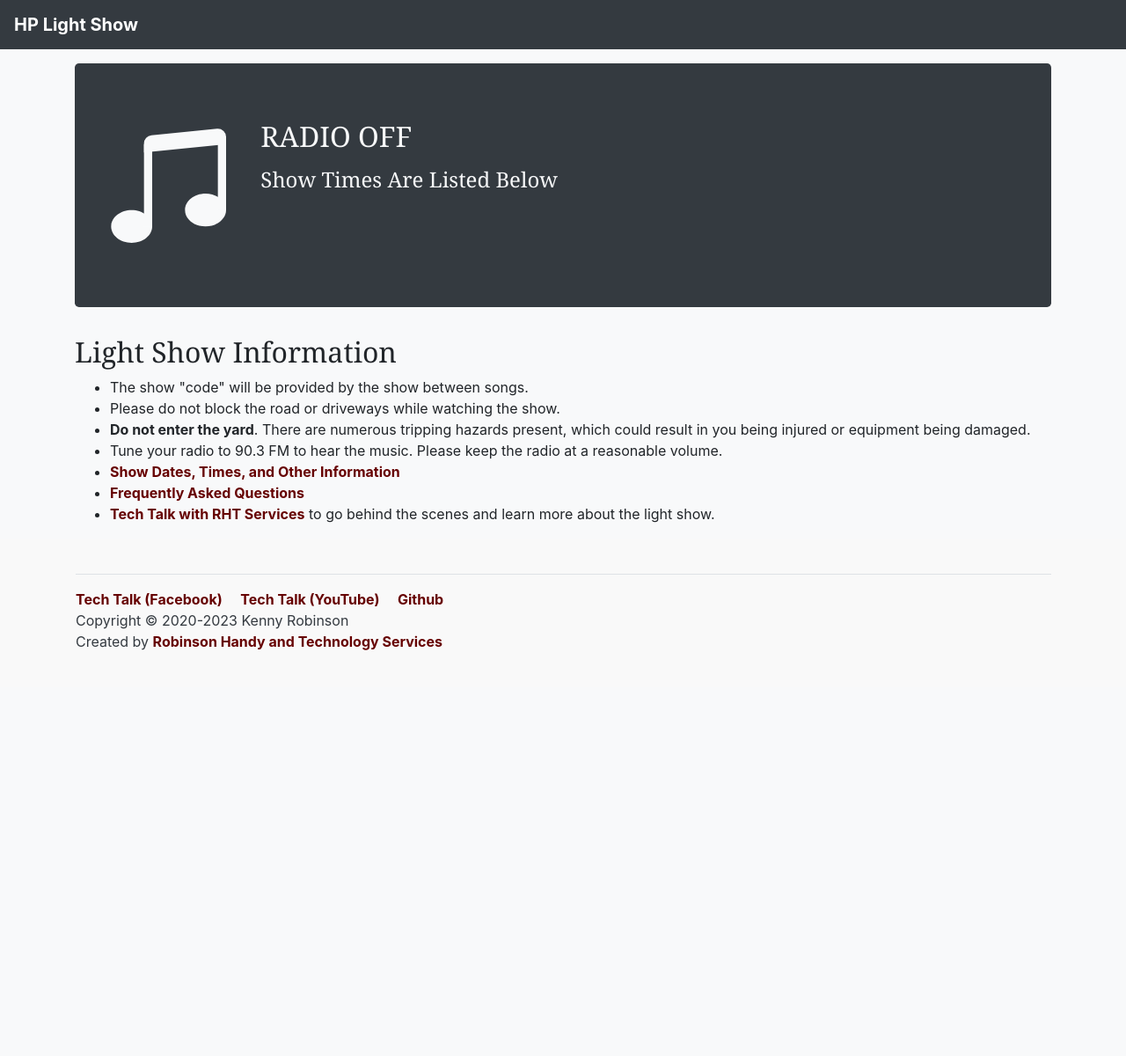
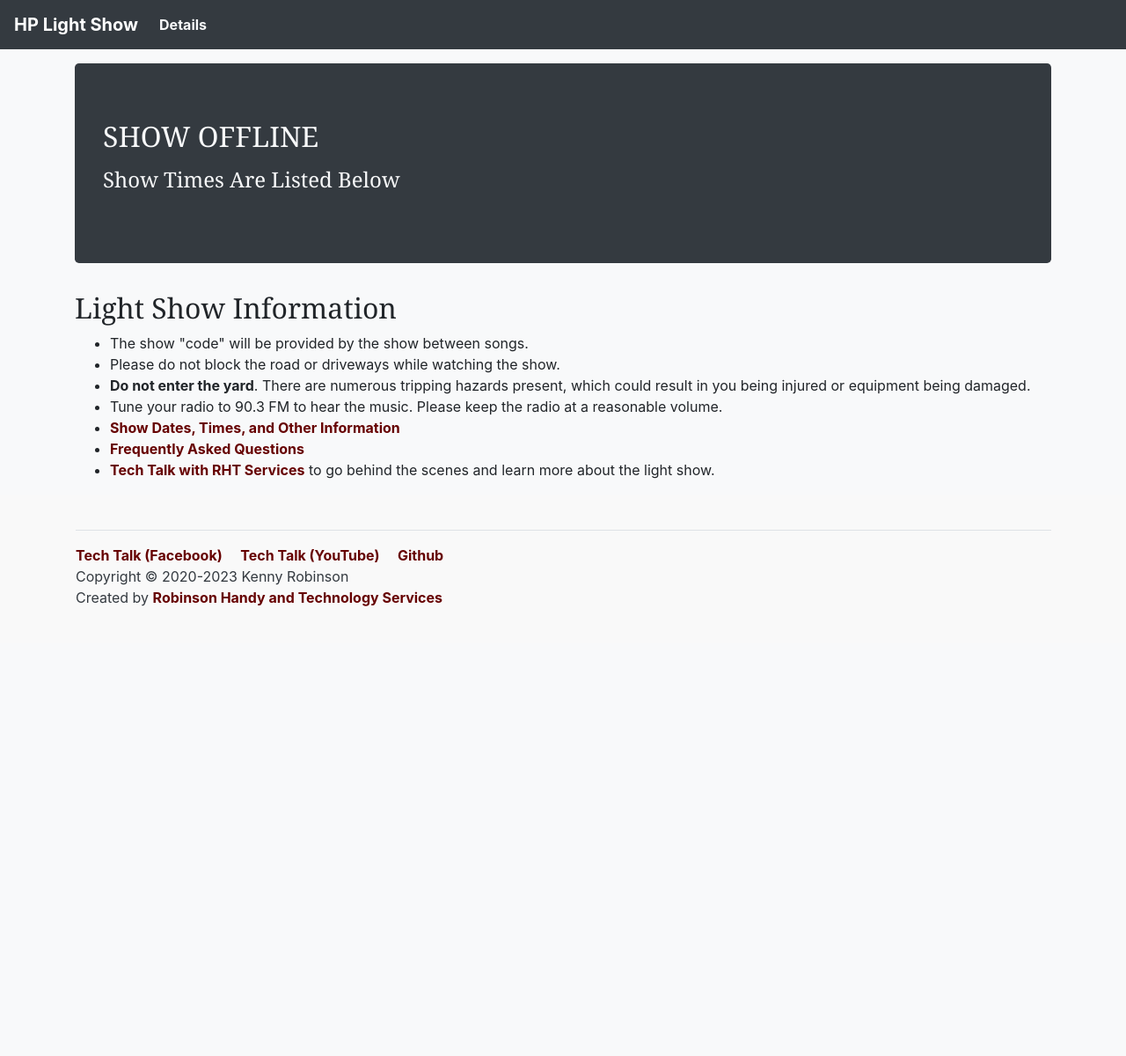
Before and after one commit to almostengr/light-show-extender, an MkDocs documentation site: the page built from website/docs/index.md, in a window 1280 px wide. Shown: the whole page at 88% size. Built offline with MkDocs 1.6.1, drawn with Linux system fonts in a browser that asks for light colours; nearby versions of some CDN libraries; library files that are not in the unit come from our copies.

Commit message:
Updated song data display

```diff
--- a/website/theme/_jukebox.html
+++ b/website/theme/_jukebox.html
@@ -1,12 +1,12 @@
 <form id="jukeboxForm" class="d-none" onsubmit="event.preventDefault(); submitJukeboxRequest();">
     <h2 class="pt-3">Request A Song</h2>
-    <div id="alertBody" class="alert d-none alert-dismissible fade show" role="alert">
-        <span id="alertText"></span>
-    </div>
     <p>
         You say it; we will play it. Select the song that you would like to see and hear and we will play your requests
         in the order that they are received (just like a jukebox).
     </p>
+    <div id="alertBody" class="alert d-none alert-dismissible fade show" role="alert">
+        <span id="alertText"></span>
+    </div>
     <div class="form-group">
         <label for="sequenceName">Song *</label>
         <select name="sequenceName" id="sequenceName" class="form-control" required>
--- a/website/theme/js/scripts.js
+++ b/website/theme/js/scripts.js
@@ -31,24 +31,25 @@ async function submitJukeboxRequest() {
         });
 
         const result = await response.json();
-        alertText.innerText = result.message;
         if (response.status > 299) {
             throw new Error(result.message);
         }
 
+        alertText.innerText = result.message;
         alertBody.classList.remove(ALERT_DANGER_CLASS);
         alertBody.classList.add(ALERT_SUCCESS_CLASS);
+
+        const alertDisplaySeconds = 5 * 1000;
+        setTimeout(() => {
+            alertBody.classList.add(D_NONE)
+        }, alertDisplaySeconds);
     } catch (error) {
+        alertText.innerText = error;
         alertBody.classList.remove(ALERT_SUCCESS_CLASS);
         alertBody.classList.add(ALERT_DANGER_CLASS);
     }
 
     alertBody.classList.remove(D_NONE);
-
-    const alertDisplaySeconds = 5 * 1000;
-    setTimeout(() => {
-        alertBody.classList.add(D_NONE)
-    }, alertDisplaySeconds);
 }
 
 async function getDisplayData() {
--- a/website/theme/main.html
+++ b/website/theme/main.html
@@ -55,6 +55,7 @@
     </button>
     <div class="collapse navbar-collapse" id="navbarCollapse">
       <ul class="navbar-nav mr-auto">
+        <li class="nav-item"><a class="nav-link text-light" href="/details">Details</a></li>
       </ul>
     </div>
   </nav>
@@ -70,16 +71,8 @@
     <div class="container">
       <div class="jumbotron bg-dark text-light">
         <div class="row">
-          <div class="col-md-2 col-sm-1">
-            <svg xmlns="http://www.w3.org/2000/svg" fill="currentColor" class="bi bi-music-note-beamed" viewBox="0 0 16 16">
-              <path
-                d="M6 13c0 1.105-1.12 2-2.5 2S1 14.105 1 13c0-1.104 1.12-2 2.5-2s2.5.896 2.5 2zm9-2c0 1.105-1.12 2-2.5 2s-2.5-.895-2.5-2 1.12-2 2.5-2 2.5.895 2.5 2z" />
-              <path fill-rule="evenodd" d="M14 11V2h1v9h-1zM6 3v10H5V3h1z" />
-              <path d="M5 2.905a1 1 0 0 1 .9-.995l8-.8a1 1 0 0 1 1.1.995V3L5 4V2.905z" />
-            </svg>
-          </div>
-          <div class="col-md-10 col-sm-11">
-            <h2 class="pb-2 text-uppercase" id="songTitle">RADIO OFF</h2>
+          <div class="col-12">
+            <h2 class="pb-2 text-uppercase" id="songTitle">SHOW OFFLINE</h2>
             <h4 class="pb-2 text-capitalize text-truncate" id="songArtist">Show times are listed below</h4>
           </div>
           <div id="showMetaData" class="col-12 mt-2 d-none">
@@ -135,7 +128,7 @@
       </div>
     </footer>
   </div>
-  <script type="text/javascript" src="/js/scripts.js"></script>
+  <script type="text/javascript" src="/js/scripts.min.js"></script>
 </body>
 
 </html>
```
Also changed, not shown: other parts of website/theme/_jukebox.html (+1 -1 lines), website/theme/js/scripts.min.js.
